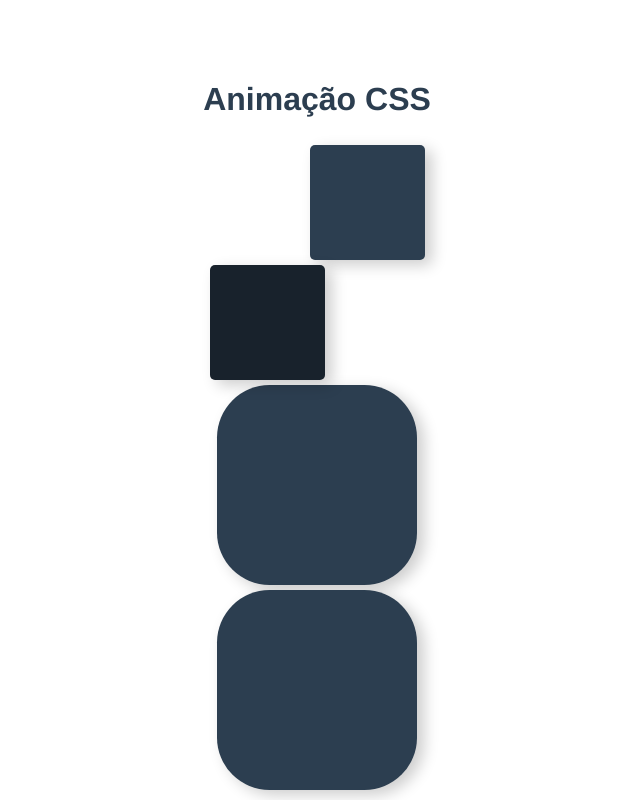
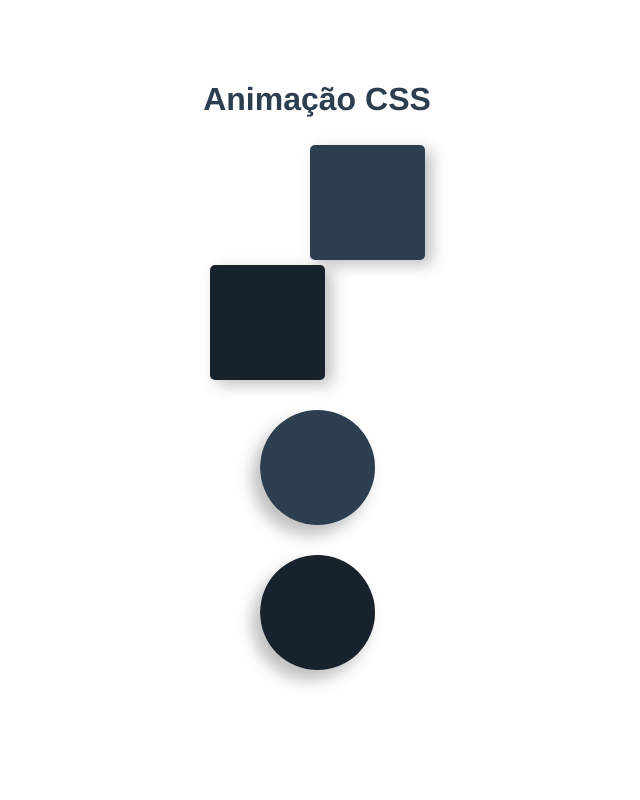
Before and after one commit to thallesyasmim/Vue.js-Studies, a Vue app: page / in a window 1280 px wide. Shown: the whole page, without its empty margins (323-963 px from the left). Built offline with nearby package versions, Linux system fonts and the light colour scheme.

Commit message:
CSS Animation

```diff
--- a/src/components/Animation.vue
+++ b/src/components/Animation.vue
@@ -18,7 +18,7 @@
         margin-top: 5px;
         background-color: #2c3e50;
         border-radius: 5px;
-        box-shadow: 7px 5px 15px rgba(0, 0, 0, 0.20);
+        box-shadow: 7px 5px 15px rgba(0, 0, 0, 0.25);
         animation: move 3s infinite alternate;
         animation-timing-function: ease-in-out;
     }
--- a/src/components/Circle.vue
+++ b/src/components/Circle.vue
@@ -1,7 +1,7 @@
 <template>
   <section>
       <div></div>
-      <div></div>
+      <div id="circle"></div>
   </section>
 </template>
 
@@ -13,23 +13,30 @@ export default {
 
 <style scoped>
     div {
-        width: 200px;
-        height: 200px;
-        margin-top: 5px;
+        width: 115px;
+        height: 115px;
+        margin-top: 30px;
         background-color: #2c3e50;
-        box-shadow: 7px 5px 15px rgba(0, 0, 0, 0.20);
+        box-shadow: 10px 8px 15px rgba(0, 0, 0, 0.25);
         border-radius: 5px;
-        animation: Transform 3s infinite;
+        animation: Transform 1.5s infinite alternate;
         animation-timing-function: ease-in-out;
+    }
+
+    div#circle {
+        background-color: #18222c;
+        margin-bottom: 15px;
     }
 
     @keyframes Transform {
         to {
             border-radius: 5px;
+            transform: rotate(0deg);
         }
 
         100% {
             border-radius: 50%;
+            transform: rotate(90deg);
         }
     }
 
```
